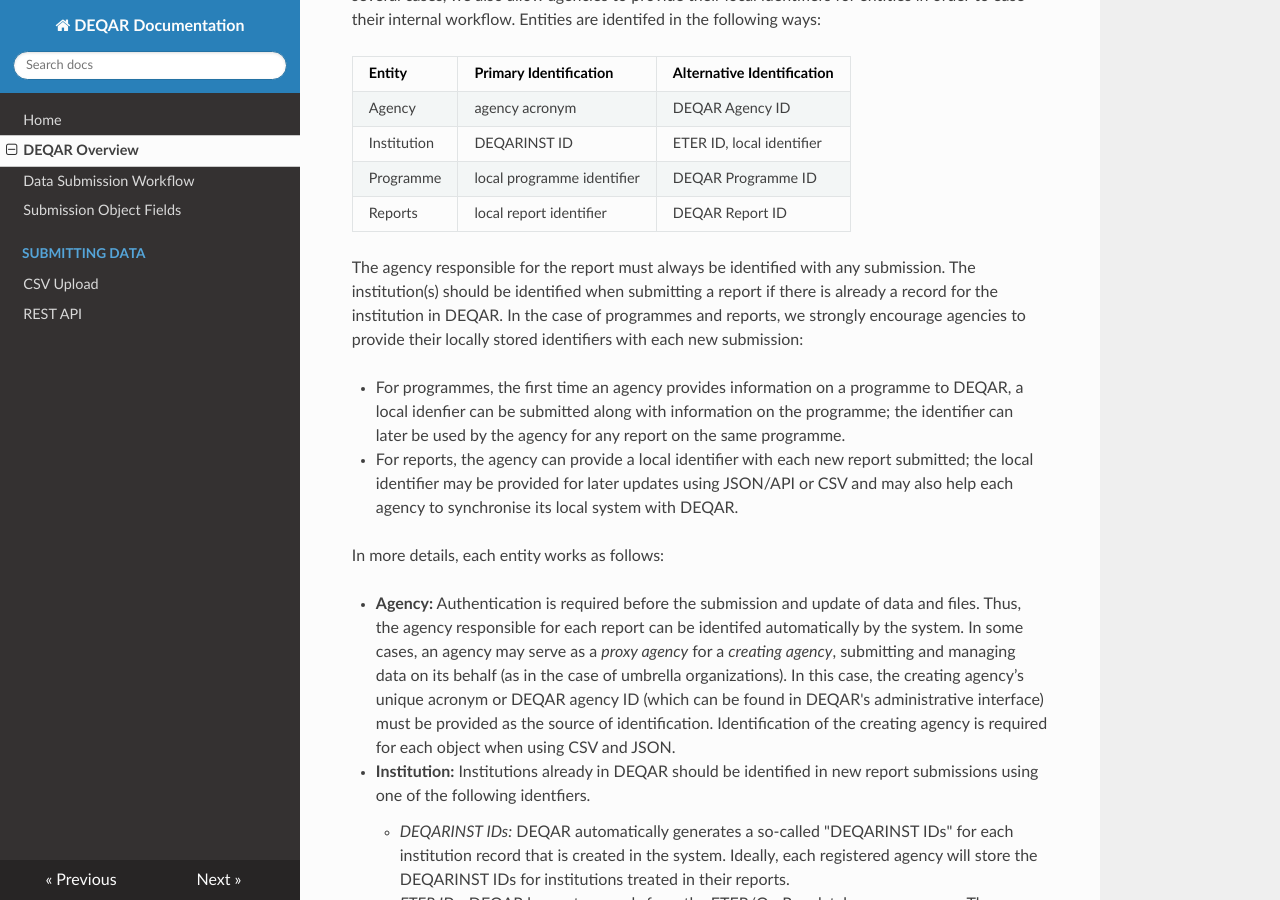
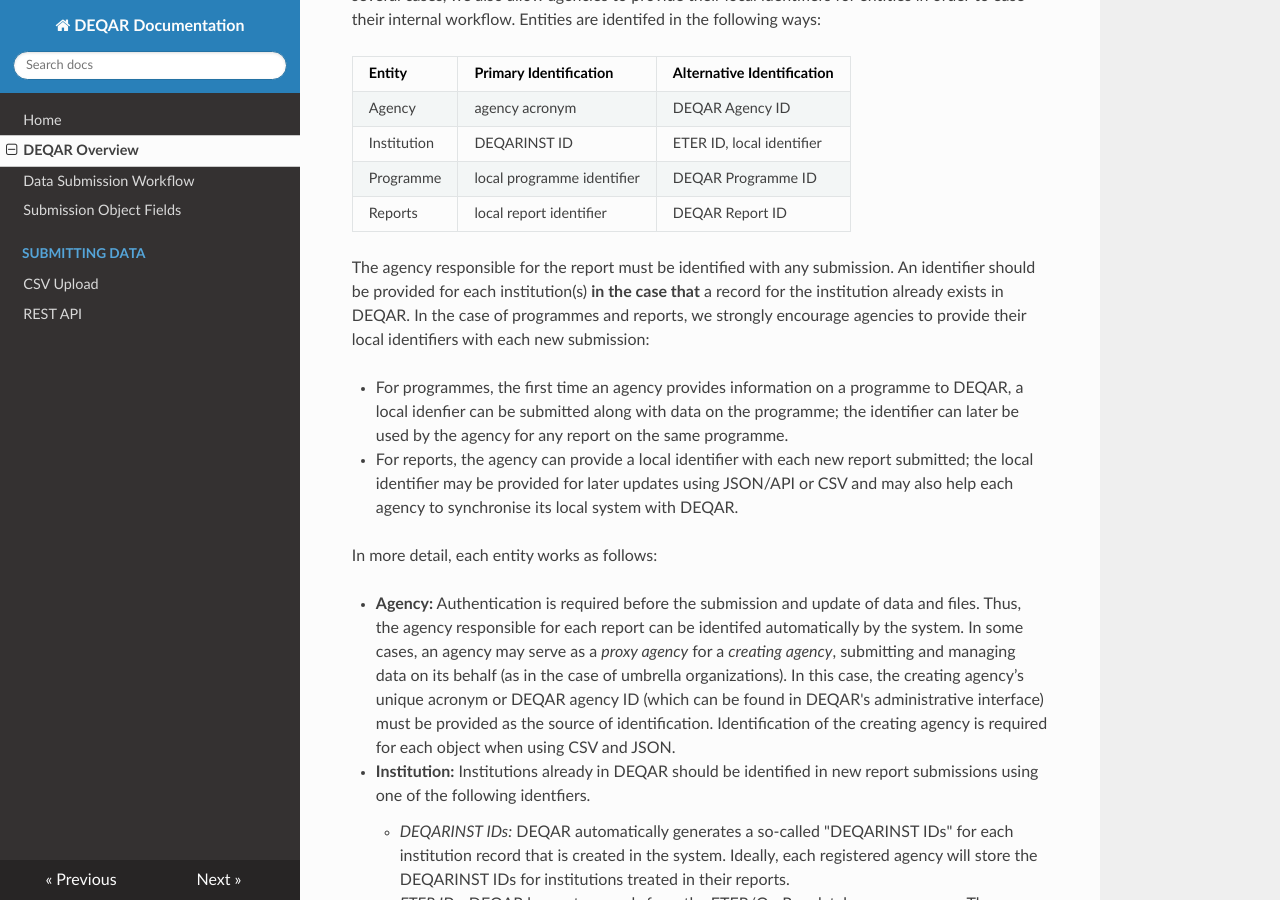
Before and after one commit to EQAR/deqar-docs, an MkDocs documentation site: the page built from docs/DEQAR_overview.md, in a window 1280 px wide and 900 px high, scrolled down 1352 px. Built offline with MkDocs 1.6.1, drawn with Linux system fonts in a browser that asks for light colours; nearby versions of some CDN libraries; old or Windows-style settings are respelled for this version of MkDocs.

Commit message:
Update DEQAR_overview.md

```diff
--- a/docs/DEQAR_overview.md
+++ b/docs/DEQAR_overview.md
@@ -40,12 +40,12 @@
 | Programme   | local programme identifier | DEQAR Programme ID         |
 | Reports     | local report identifier    | DEQAR Report ID            |
 
-The agency responsible for the report must always be identified with any submission. The institution(s) should be identified when submitting a report if there is already a record for the institution in DEQAR. In the case of programmes and reports, we strongly encourage agencies to provide their locally stored identifiers with each new submission:
+The agency responsible for the report must be identified with any submission. An identifier should be provided for each institution(s) **in the case that** a record for the institution already exists in DEQAR. In the case of programmes and reports, we strongly encourage agencies to provide their local identifiers with each new submission:
 
-- For programmes, the first time an agency provides information on a programme to DEQAR, a local idenfier can be submitted along with information on the programme; the identifier can later be used by the agency for any report on the same programme.
+- For programmes, the first time an agency provides information on a programme to DEQAR, a local idenfier can be submitted along with data on the programme; the identifier can later be used by the agency for any report on the same programme.
 - For reports, the agency can provide a local identifier with each new report submitted; the local identifier may be provided for later updates using JSON/API or CSV and may also help each agency to synchronise its local system with DEQAR.
 
-In more details, each entity works as follows:
+In more detail, each entity works as follows:
 
 - **Agency:** Authentication is required before the submission and update of data and files. Thus, the agency responsible for each report can be identifed automatically by the system. In some cases, an agency may serve as a *proxy agency* for a *creating agency*, submitting and managing data on its behalf (as in the case of umbrella organizations). In this case, the creating agency’s unique acronym or DEQAR agency ID (which can be found in DEQAR's administrative interface) must be provided as the source of identification. Identification of the creating agency is required for each object when using CSV and JSON.
 - **Institution:** Institutions already in DEQAR should be identified in new report submissions using one of the following identfiers.
```
